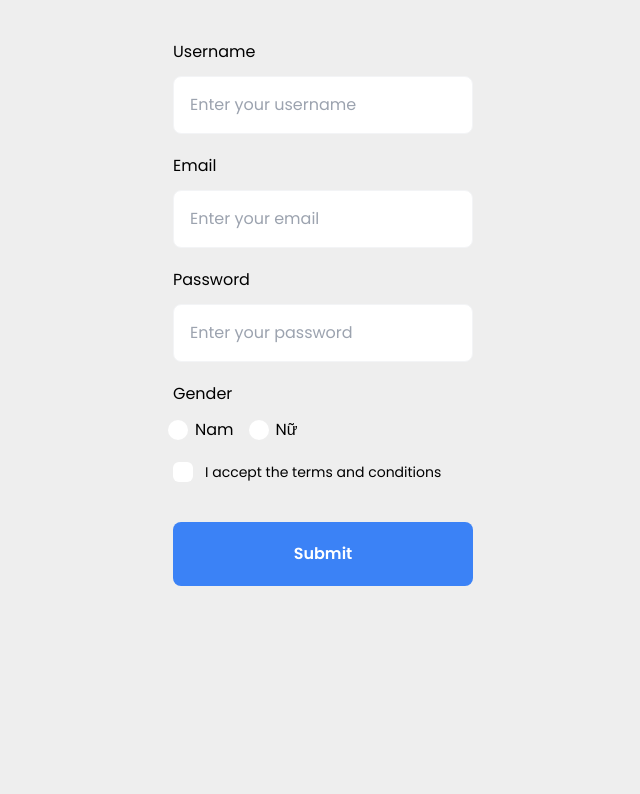
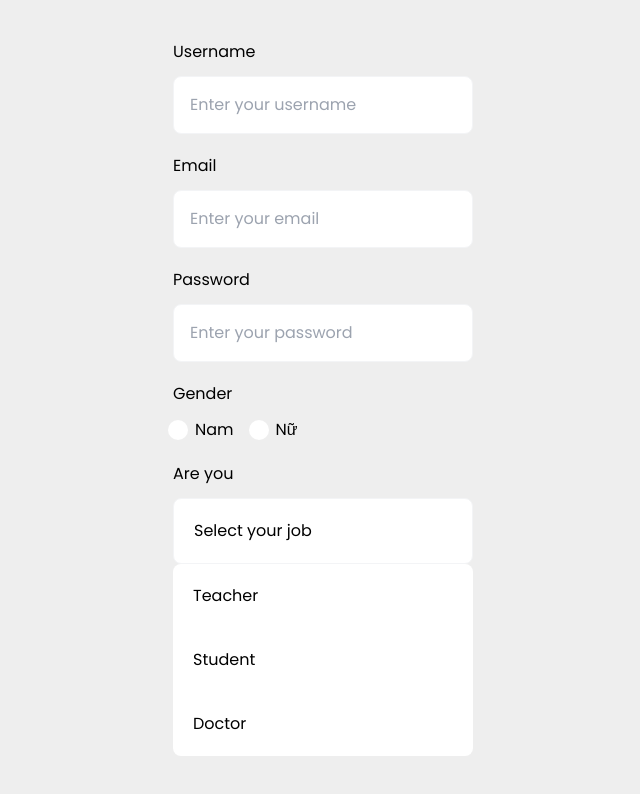
Before and after one commit to minhdanghorus/react-register-form, a React (Vite) app: page / in a window 1280 px wide. Shown: the top 794 px of the page, without its empty margins (317-957 px from the left). Built offline with nearby package versions, Linux system fonts and the light colour scheme.

Commit message:
refactor: update components folder

```diff
--- a/src/App.jsx
+++ b/src/App.jsx
@@ -1,7 +1,7 @@
 import { useState } from 'react'
 import reactLogo from './assets/react.svg'
 import viteLogo from '/vite.svg'
-import RegisterHook from './hooks/form/RegisterHook'
+import RegisterHook from './components/form/RegisterHook'
 
 function App() {
 
--- /dev/null
+++ b/src/components/dropdown/DropdownHook.jsx
@@ -0,0 +1,18 @@
+import React from 'react';
+
+const DropdownHook = () => {
+    return (
+        <div className=' relative'>
+            <div className="p-5 rounded-lg border border-gray-100 bg-white flex items-center justify-between cursor-pointer">
+                <span>Select your job</span>
+            </div>
+            <div className=" absolute top-full left-0 w-full rounded-lg bg-white">
+                <div className="p-5">Teacher</div>
+                <div className="p-5">Student</div>
+                <div className="p-5">Doctor</div>
+            </div>
+        </div>
+    );
+};
+
+export default DropdownHook;
--- a/src/hooks/form/RegisterHook.jsx
+++ b/src/components/form/RegisterHook.jsx
@@ -6,6 +6,7 @@ import { yupResolver } from "@hookform/resolvers/yup";
 import * as yup from "yup";
 import RadioHook from "../radio/RadioHook";
 import CheckboxHook from "../checkbox/CheckboxHook";
+import DropdownHook from "../dropdown/DropdownHook";
 
 const schema = yup
   .object({
@@ -95,6 +96,10 @@ const RegisterHook = () => {
         </div>
       </div>
       <div className="flex flex-col gap-3 mb-5">
+        <label>Are you</label>
+        <DropdownHook control={control}></DropdownHook>
+      </div>
+      <div className="flex flex-col gap-3 mb-5">
         <CheckboxHook
           control={control}
           text="I accept the terms and conditions"
```
Also changed, not shown: src/components/checkbox/CheckboxHook.jsx (renamed from src/hooks/checkbox/CheckboxHook.jsx), src/components/form/RegisterFormik.jsx (added), src/components/input/InputFormik.jsx (added), src/components/input/InputHook.jsx (renamed from src/hooks/input/InputHook.jsx), src/components/radio/RadioHook.jsx (renamed from src/hooks/radio/RadioHook.jsx).
